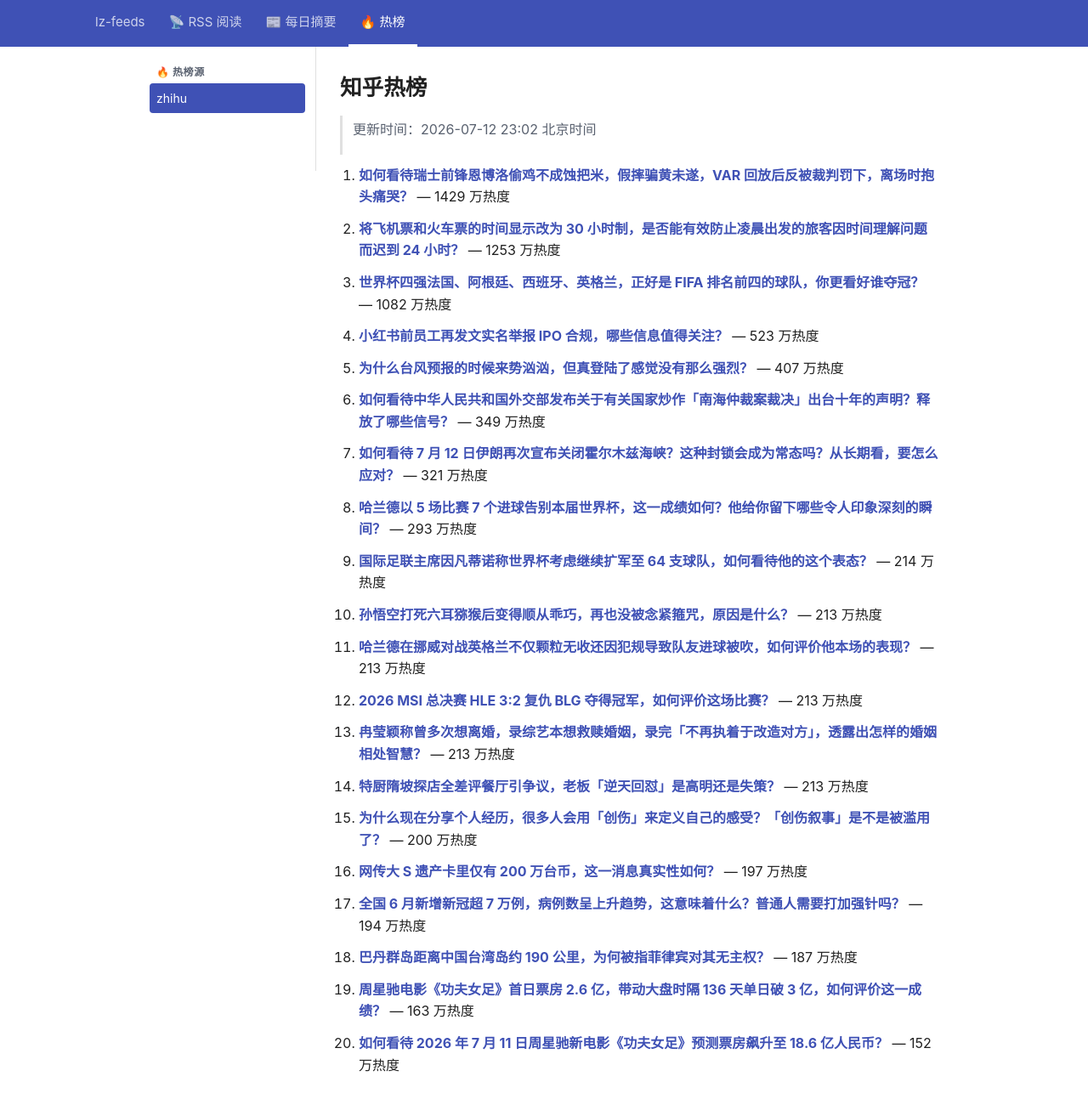
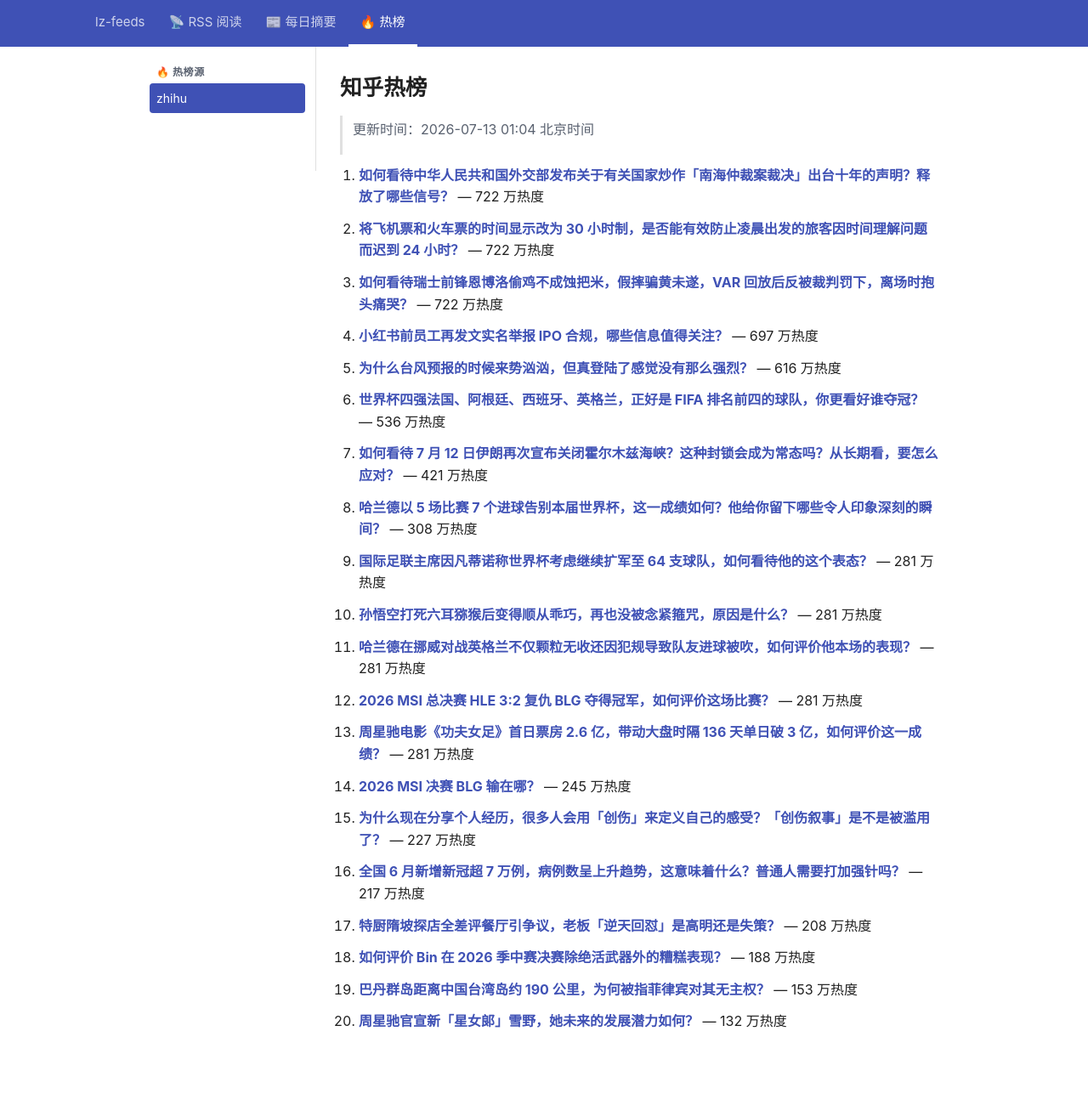
Before and after one commit to lizhang0101/lz-feeds, a Jekyll site: the page built from _hotlist/zhihu.md, in a window 1280 px wide and 1330 px high. Shown: the top 1300 px of the window at 85% size. Built offline with Jekyll 4.4.1, drawn with Linux system fonts in a browser that asks for light colours.

Commit message:
hotlist: 2026-07-12T17:04Z

```diff
--- a/_hotlist/zhihu.md
+++ b/_hotlist/zhihu.md
@@ -1,48 +1,48 @@
 ---
-updated: 2026-07-12 23:02 北京时间
+updated: 2026-07-13 01:04 北京时间
 count: 20
 ---
 
 # 知乎热榜
 
-> 更新时间：2026-07-12 23:02 北京时间
+> 更新时间：2026-07-13 01:04 北京时间
 
-1. **[如何看待瑞士前锋恩博洛偷鸡不成蚀把米，假摔骗黄未遂，VAR 回放后反被裁判罚下，离场时抱头痛哭？](https://www.zhihu.com/question/2059586957143795316)** — 1429 万热度
+1. **[如何看待中华人民共和国外交部发布关于有关国家炒作「南海仲裁案裁决」出台十年的声明？释放了哪些信号？](https://www.zhihu.com/question/2059717066660303002)** — 722 万热度
 
-2. **[将飞机票和火车票的时间显示改为 30 小时制，是否能有效防止凌晨出发的旅客因时间理解问题而迟到 24 小时？](https://www.zhihu.com/question/2015414302245422985)** — 1253 万热度
+2. **[将飞机票和火车票的时间显示改为 30 小时制，是否能有效防止凌晨出发的旅客因时间理解问题而迟到 24 小时？](https://www.zhihu.com/question/2015414302245422985)** — 722 万热度
 
-3. **[世界杯四强法国、阿根廷、西班牙、英格兰，正好是 FIFA 排名前四的球队，你更看好谁夺冠？](https://www.zhihu.com/question/2059606032012113468)** — 1082 万热度
+3. **[如何看待瑞士前锋恩博洛偷鸡不成蚀把米，假摔骗黄未遂，VAR 回放后反被裁判罚下，离场时抱头痛哭？](https://www.zhihu.com/question/2059586957143795316)** — 722 万热度
 
-4. **[小红书前员工再发文实名举报 IPO 合规，哪些信息值得关注？](https://www.zhihu.com/question/2058623048639689021)** — 523 万热度
+4. **[小红书前员工再发文实名举报 IPO 合规，哪些信息值得关注？](https://www.zhihu.com/question/2058623048639689021)** — 697 万热度
 
-5. **[为什么台风预报的时候来势汹汹，但真登陆了感觉没有那么强烈？](https://www.zhihu.com/question/1943291837109478434)** — 407 万热度
+5. **[为什么台风预报的时候来势汹汹，但真登陆了感觉没有那么强烈？](https://www.zhihu.com/question/1943291837109478434)** — 616 万热度
 
-6. **[如何看待中华人民共和国外交部发布关于有关国家炒作「南海仲裁案裁决」出台十年的声明？释放了哪些信号？](https://www.zhihu.com/question/2059717066660303002)** — 349 万热度
+6. **[世界杯四强法国、阿根廷、西班牙、英格兰，正好是 FIFA 排名前四的球队，你更看好谁夺冠？](https://www.zhihu.com/question/2059606032012113468)** — 536 万热度
 
-7. **[如何看待 7 月 12 日伊朗再次宣布关闭霍尔木兹海峡？这种封锁会成为常态吗？从长期看，要怎么应对？](https://www.zhihu.com/question/2059566718733776028)** — 321 万热度
+7. **[如何看待 7 月 12 日伊朗再次宣布关闭霍尔木兹海峡？这种封锁会成为常态吗？从长期看，要怎么应对？](https://www.zhihu.com/question/2059566718733776028)** — 421 万热度
 
-8. **[哈兰德以 5 场比赛 7 个进球告别本届世界杯，这一成绩如何？他给你留下哪些令人印象深刻的瞬间？](https://www.zhihu.com/question/2059562876868583536)** — 293 万热度
+8. **[哈兰德以 5 场比赛 7 个进球告别本届世界杯，这一成绩如何？他给你留下哪些令人印象深刻的瞬间？](https://www.zhihu.com/question/2059562876868583536)** — 308 万热度
 
-9. **[国际足联主席因凡蒂诺称世界杯考虑继续扩军至 64 支球队，如何看待他的这个表态？](https://www.zhihu.com/question/2059571588832531872)** — 214 万热度
+9. **[国际足联主席因凡蒂诺称世界杯考虑继续扩军至 64 支球队，如何看待他的这个表态？](https://www.zhihu.com/question/2059571588832531872)** — 281 万热度
 
-10. **[孙悟空打死六耳猕猴后变得顺从乖巧，再也没被念紧箍咒，原因是什么？](https://www.zhihu.com/question/2055315080015828549)** — 213 万热度
+10. **[孙悟空打死六耳猕猴后变得顺从乖巧，再也没被念紧箍咒，原因是什么？](https://www.zhihu.com/question/2055315080015828549)** — 281 万热度
 
-11. **[哈兰德在挪威对战英格兰不仅颗粒无收还因犯规导致队友进球被吹，如何评价他本场的表现？](https://www.zhihu.com/question/2059551988392485935)** — 213 万热度
+11. **[哈兰德在挪威对战英格兰不仅颗粒无收还因犯规导致队友进球被吹，如何评价他本场的表现？](https://www.zhihu.com/question/2059551988392485935)** — 281 万热度
 
-12. **[2026 MSI 总决赛 HLE 3:2 复仇 BLG 夺得冠军，如何评价这场比赛？](https://www.zhihu.com/question/2059612028357063761)** — 213 万热度
+12. **[2026 MSI 总决赛 HLE 3:2 复仇 BLG 夺得冠军，如何评价这场比赛？](https://www.zhihu.com/question/2059612028357063761)** — 281 万热度
 
-13. **[冉莹颖称曾多次想离婚，录综艺本想救赎婚姻，录完「不再执着于改造对方」，透露出怎样的婚姻相处智慧？](https://www.zhihu.com/question/2057515225566242609)** — 213 万热度
+13. **[周星驰电影《功夫女足》首日票房 2.6 亿，带动大盘时隔 136 天单日破 3 亿，如何评价这一成绩？](https://www.zhihu.com/question/2059428102430613532)** — 281 万热度
 
-14. **[特厨隋坡探店全差评餐厅引争议，老板「逆天回怼」是高明还是失策？](https://www.zhihu.com/question/2059021609504186485)** — 213 万热度
+14. **[2026 MSI 决赛 BLG 输在哪？](https://www.zhihu.com/question/2059726264324157732)** — 245 万热度
 
-15. **[为什么现在分享个人经历，很多人会用「创伤」来定义自己的感受？「创伤叙事」是不是被滥用了？](https://www.zhihu.com/question/2057492254889964985)** — 200 万热度
+15. **[为什么现在分享个人经历，很多人会用「创伤」来定义自己的感受？「创伤叙事」是不是被滥用了？](https://www.zhihu.com/question/2057492254889964985)** — 227 万热度
 
-16. **[网传大 S 遗产卡里仅有 200 万台币，这一消息真实性如何？](https://www.zhihu.com/question/2058340032570725122)** — 197 万热度
+16. **[全国 6 月新增新冠超 7 万例，病例数呈上升趋势，这意味着什么？普通人需要打加强针吗？](https://www.zhihu.com/question/2059065054323123594)** — 217 万热度
 
-17. **[全国 6 月新增新冠超 7 万例，病例数呈上升趋势，这意味着什么？普通人需要打加强针吗？](https://www.zhihu.com/question/2059065054323123594)** — 194 万热度
+17. **[特厨隋坡探店全差评餐厅引争议，老板「逆天回怼」是高明还是失策？](https://www.zhihu.com/question/2059021609504186485)** — 208 万热度
 
-18. **[巴丹群岛距离中国台湾岛约 190 公里，为何被指菲律宾对其无主权？](https://www.zhihu.com/question/2057979365087093311)** — 187 万热度
+18. **[如何评价 Bin 在 2026 季中赛决赛除绝活武器外的糟糕表现？](https://www.zhihu.com/question/2059724574866895892)** — 188 万热度
 
-19. **[周星驰电影《功夫女足》首日票房 2.6 亿，带动大盘时隔 136 天单日破 3 亿，如何评价这一成绩？](https://www.zhihu.com/question/2059428102430613532)** — 163 万热度
+19. **[巴丹群岛距离中国台湾岛约 190 公里，为何被指菲律宾对其无主权？](https://www.zhihu.com/question/2057979365087093311)** — 153 万热度
 
-20. **[如何看待 2026 年 7 月 11 日周星驰新电影《功夫女足》预测票房飙升至 18.6 亿人民币？](https://www.zhihu.com/question/2059204572552361429)** — 152 万热度
+20. **[周星驰官宣新「星女郎」雪野，她未来的发展潜力如何？](https://www.zhihu.com/question/2059265190982693711)** — 132 万热度
```
